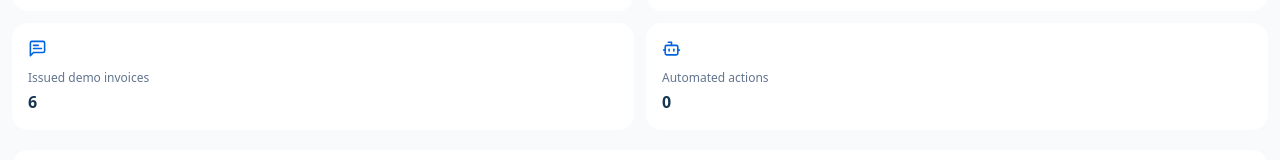
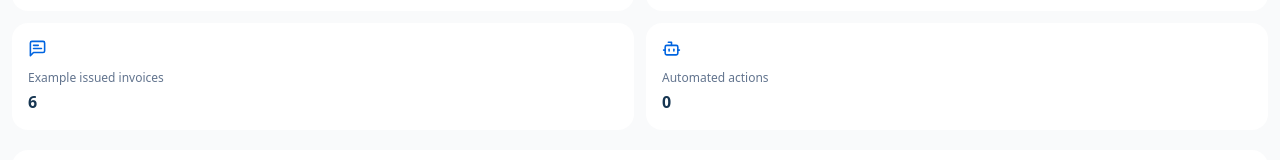
Before and after one commit to octalve-core/octalve-invoice, a Next.js app: page /dashboard/insights-support in a window 1280 px wide. Shown: the part 377-537 px from the top of the page. Built offline with nearby package versions, Linux system fonts and the light colour scheme.

Commit message:
fix(copy): replace engineering-stage jargon with accurate merchant-facing labels without false live claims

```diff
--- a/app/(dashboard)/dashboard/insights-support/page.tsx
+++ b/app/(dashboard)/dashboard/insights-support/page.tsx
@@ -35,7 +35,7 @@ export default function InsightsSupportPage(){
    <div className="grid grid-cols-2 gap-3 lg:grid-cols-4">{[
     {label:"Sample collections",value:fmt(collected),icon:WalletCards},
     {label:"Sample outstanding",value:fmt(Math.max(0,due)),icon:BarChart3},
-    {label:"Issued demo invoices",value:String(claims.length),icon:MessageSquareText},
+    {label:"Example issued invoices",value:String(claims.length),icon:MessageSquareText},
     {label:"Automated actions",value:"0",icon:Bot}
    ].map(card=><article key={card.label} className="rounded-2xl border border-slate-100 bg-white p-4 shadow-sm"><card.icon size={19} className="text-[#0064E0]"/><p className="mt-3 text-xs text-slate-500">{card.label}</p><p className="mt-1 break-words text-base font-bold text-[#173652] sm:text-lg">{card.value}</p></article>)}</div>
    <section className="grid gap-4 lg:grid-cols-[minmax(0,0.8fr)_minmax(0,1.2fr)]"><div className="space-y-3 rounded-2xl border border-slate-100 bg-white p-5 shadow-sm"><h2 className="flex items-center gap-2 font-semibold text-[#173652]"><Sparkles size={19} className="text-[#0064E0]"/> Ask about your sample workspace</h2><p className="text-xs leading-5 text-slate-500">Choose a verified read-only question. Live conversational analysis will be added only with secure tenant-scoped data.</p><div className="space-y-2">{metricQuestions.map(q=><button type="button" key={q.prompt} onClick={()=>setQuestion(q.prompt)} aria-pressed={question===q.prompt} className={"flex w-full items-center justify-between gap-3 rounded-xl border p-3 text-left text-xs "+(question===q.prompt?"border-[#0064E0] bg-blue-50 text-[#0064E0]":"border-slate-100 text-[#31516E]")}><span>{q.prompt}</span><ChevronRight size={16}/></button>)}</div></div>
```
